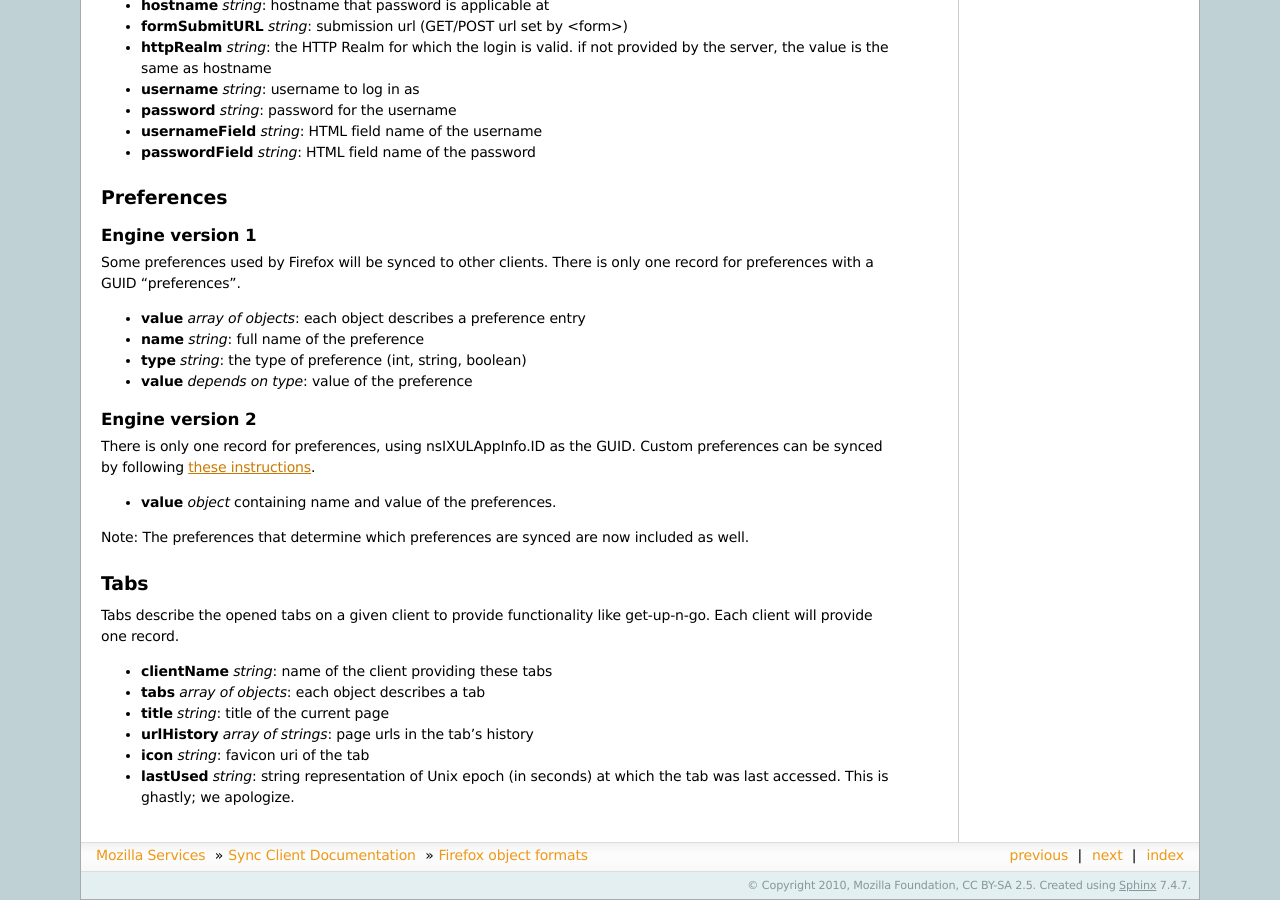
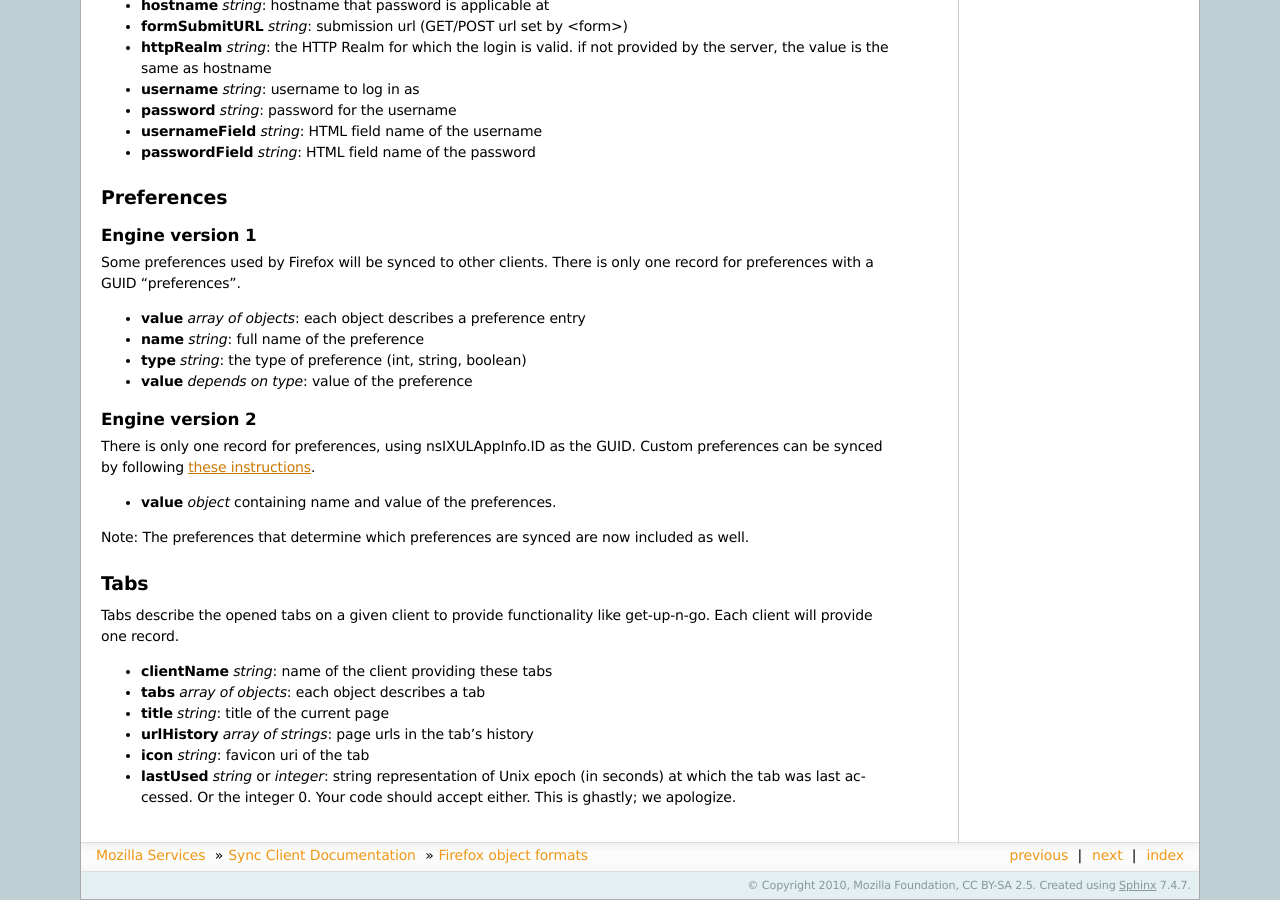
Before and after one commit to mozilla-services/docs, a Sphinx documentation site: the page built from source/sync/objectformats.rst, in a window 1280 px wide and 900 px high, scrolled down 3074 px. Built offline with Sphinx 7.4.7, drawn with Linux system fonts in a browser that asks for light colours.

Commit message:
Correct documentation for tabs object format. Again.

```diff
--- a/source/sync/objectformats.rst
+++ b/source/sync/objectformats.rst
@@ -215,4 +215,4 @@ Tabs describe the opened tabs on a given client to provide functionality like ge
 * **title** *string*: title of the current page
 * **urlHistory** *array of strings*: page urls in the tab's history
 * **icon** *string*: favicon uri of the tab
-* **lastUsed** *string*: string representation of Unix epoch (in seconds) at which the tab was last accessed. This is ghastly; we apologize.
+* **lastUsed** *string* or *integer*: string representation of Unix epoch (in seconds) at which the tab was last accessed. Or the integer 0. Your code should accept either. This is ghastly; we apologize.
```
